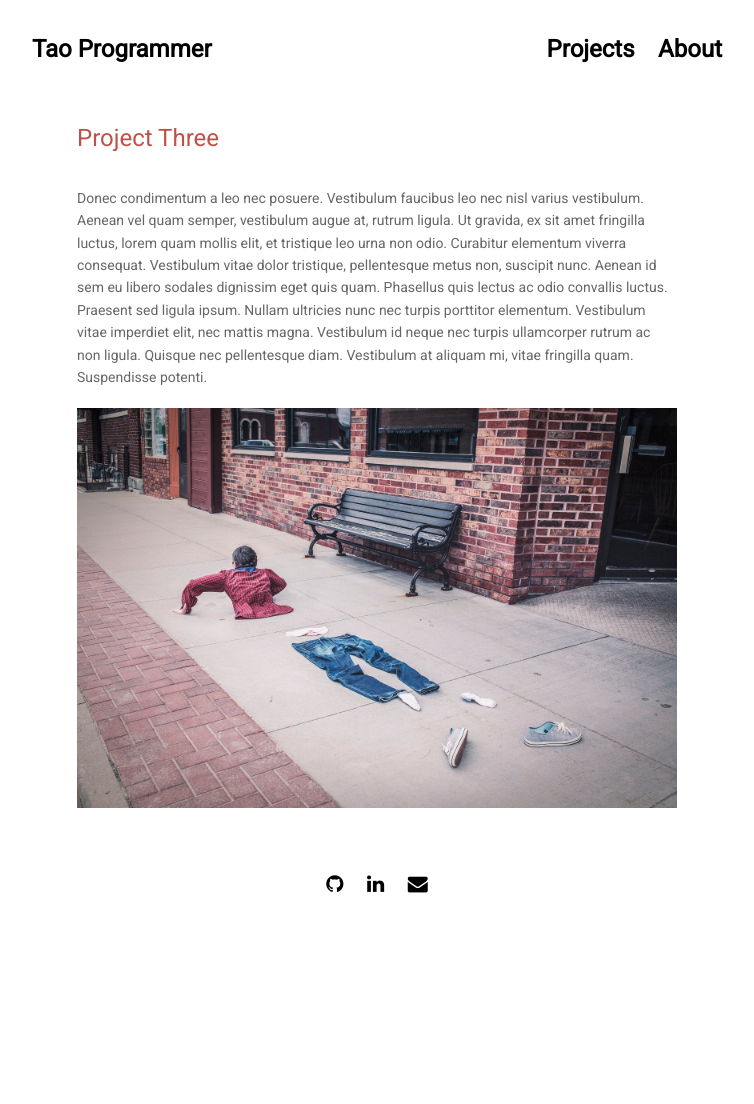
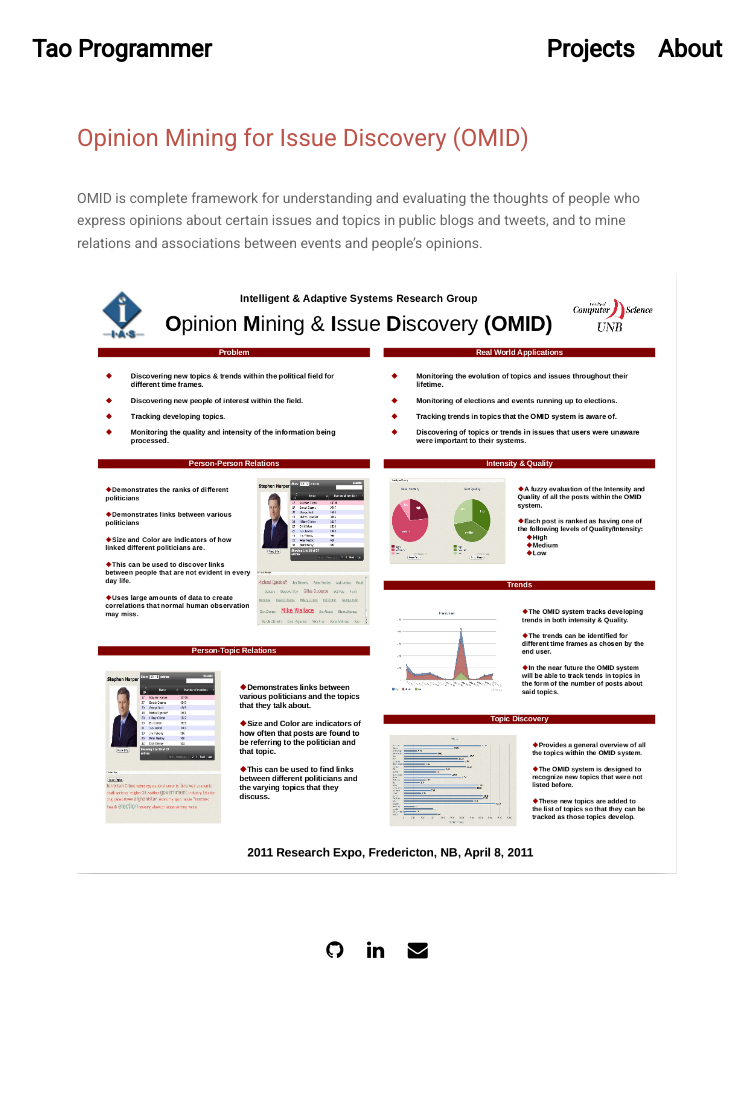
Before and after one commit to taoprogrammer/taoprogrammer.github.io, a Jekyll site: the page built from projects/proj-3.md, in a window 1280 px wide. Shown: the whole page, without its empty margins (263-1017 px from the left). Built offline with Jekyll 4.4.1, drawn with Linux system fonts in a browser that asks for light colours; nearby versions of some CDN libraries; before the commit the page ends 1038 px from its top, so only the background shows below that.

Commit message:
add proj-3: OMID; add an image to Social Hub

```diff
--- a/_data/settings.yml
+++ b/_data/settings.yml
@@ -54,6 +54,7 @@ contact: >
 projects:
 - {name: 'Dashboard', folder: 'proj-1', file: 'projects/proj-1.html'}
 - {name: 'Fullstack tech-talk', folder: 'proj-2', file: 'projects/proj-2.html'}
+- {name: 'OMID', folder: 'proj-3', file: 'projects/proj-3.html'}
 - {name: 'Social Hub', folder: 'proj-4', file: 'projects/proj-4.html'}
 #- {name: 'Project Two', folder: 'proj-2', file: 'projects/proj-2.html'}
 
--- a/projects/proj-3.md
+++ b/projects/proj-3.md
@@ -1,8 +1,8 @@
 ---
 layout: post
-title: 'Project Three'
+title: 'Opinion Mining for Issue Discovery (OMID)'
 ---
 
-Donec condimentum a leo nec posuere. Vestibulum faucibus leo nec nisl varius vestibulum. Aenean vel quam semper, vestibulum augue at, rutrum ligula. Ut gravida, ex sit amet fringilla luctus, lorem quam mollis elit, et tristique leo urna non odio. Curabitur elementum viverra consequat. Vestibulum vitae dolor tristique, pellentesque metus non, suscipit nunc. Aenean id sem eu libero sodales dignissim eget quis quam. Phasellus quis lectus ac odio convallis luctus. Praesent sed ligula ipsum. Nullam ultricies nunc nec turpis porttitor elementum. Vestibulum vitae imperdiet elit, nec mattis magna. Vestibulum id neque nec turpis ullamcorper rutrum ac non ligula. Quisque nec pellentesque diam. Vestibulum at aliquam mi, vitae fringilla quam. Suspendisse potenti.
+OMID is complete framework for understanding and evaluating the thoughts of people who express opinions about certain issues and topics in public blogs and tweets, and to mine relations and associations between events and people's opinions.
 
-{% include image.html url="http://www.gratisography.com" image="projects/proj-3/clothes.jpg" %}
+{% include image.html url="#" image="projects/proj-3/omid_poster.png" %}
```
Also changed, not shown: projects/proj-4.md (+2 -1 lines), assets/img/projects/proj-3/clothes.jpg (deleted), assets/img/projects/proj-3/omid_poster.png (added), assets/img/projects/proj-3/thumb.jpg (deleted), assets/img/projects/proj-3/thumb.png (added), assets/img/projects/proj-4/socialhub_0.png (added), assets/img/projects/proj-4/socialhub_1.png (renamed from assets/img/projects/proj-4/socialhub.png).
